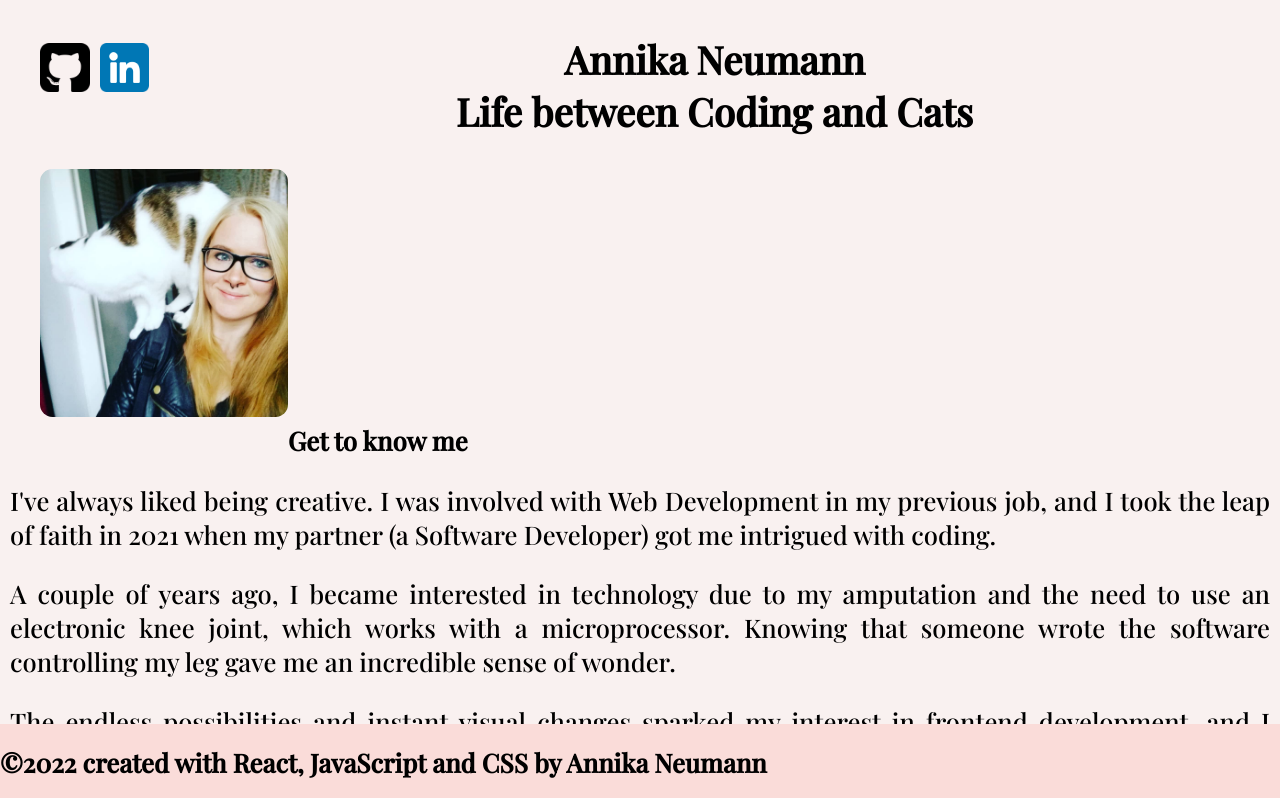
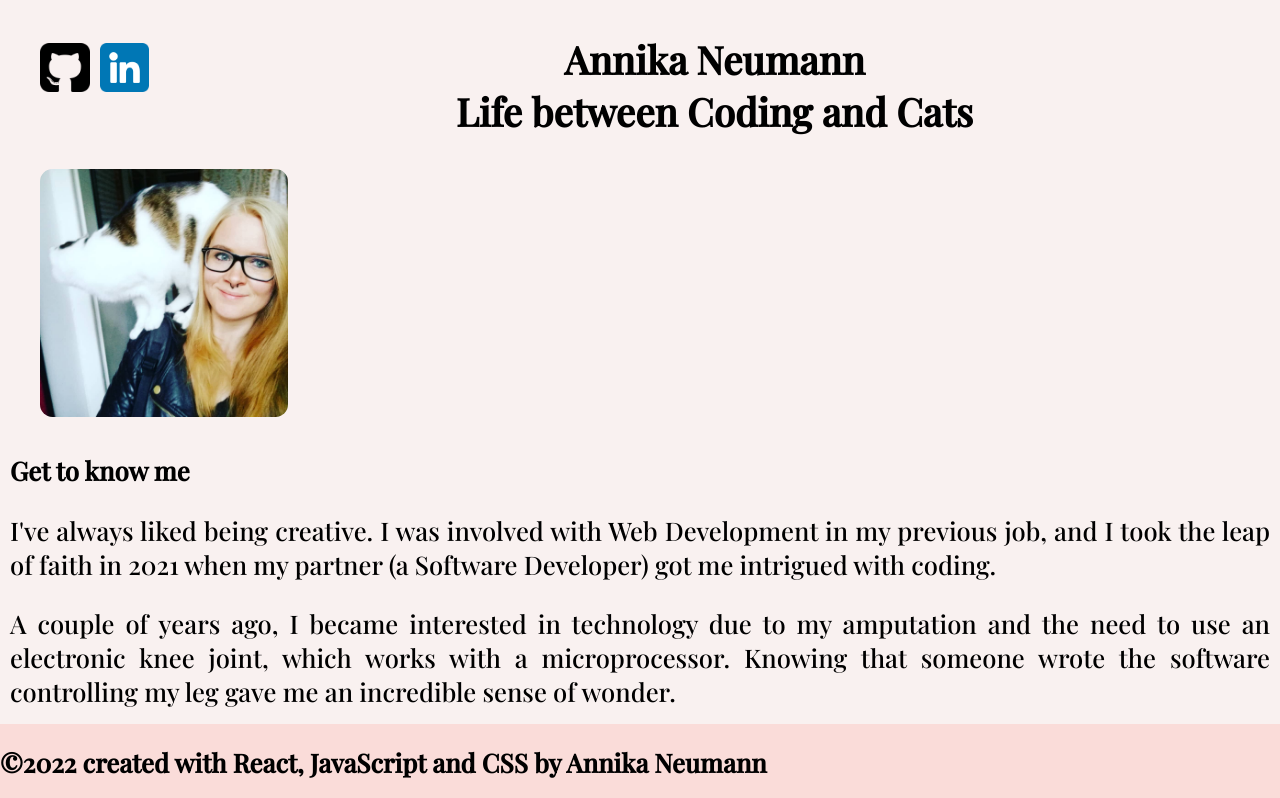
Before and after one commit to AnnikaNeumann/annikaneumann.github.io, a React (Create React App) app: page / in a window 1280 px wide. Shown: the top 798 px of the page. Built offline with nearby package versions, Linux system fonts and the light colour scheme.

Commit message:
changed profile image layout

```diff
--- a/src/App.css
+++ b/src/App.css
@@ -77,6 +77,7 @@ h2{
 .about {
   text-align: justify;
   padding: 10px;
+  padding-top: 5vh;
   margin: 255px 0;
   margin-bottom: 3rem;
   height: auto;
@@ -92,7 +93,7 @@ h2{
   border-radius: 5%;
   width: 20%;
   float: left;
-  margin-bottom: 1rem;
+  /* margin-bottom: rem; */
   /* margin-left: 28rem; */
 
 }
```
